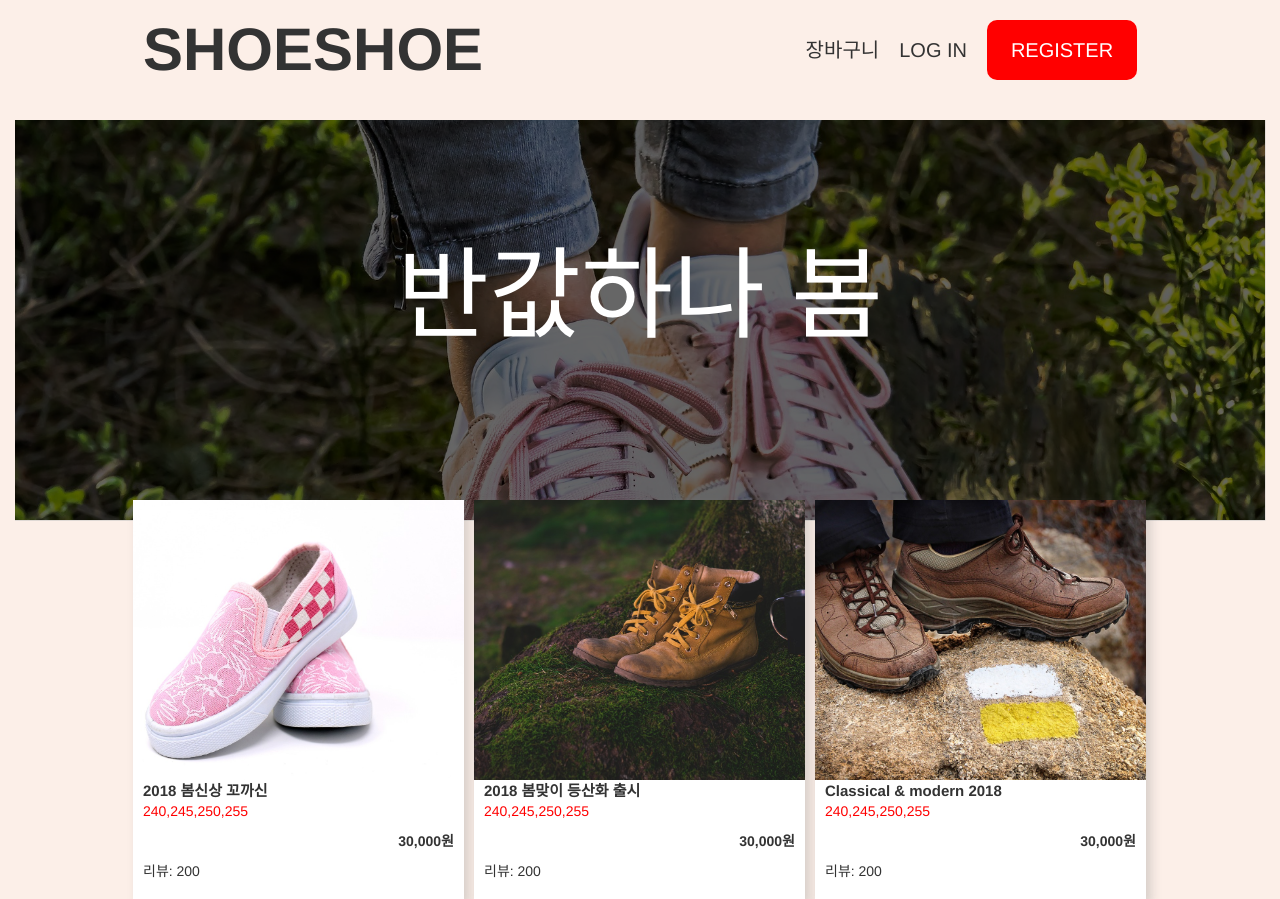
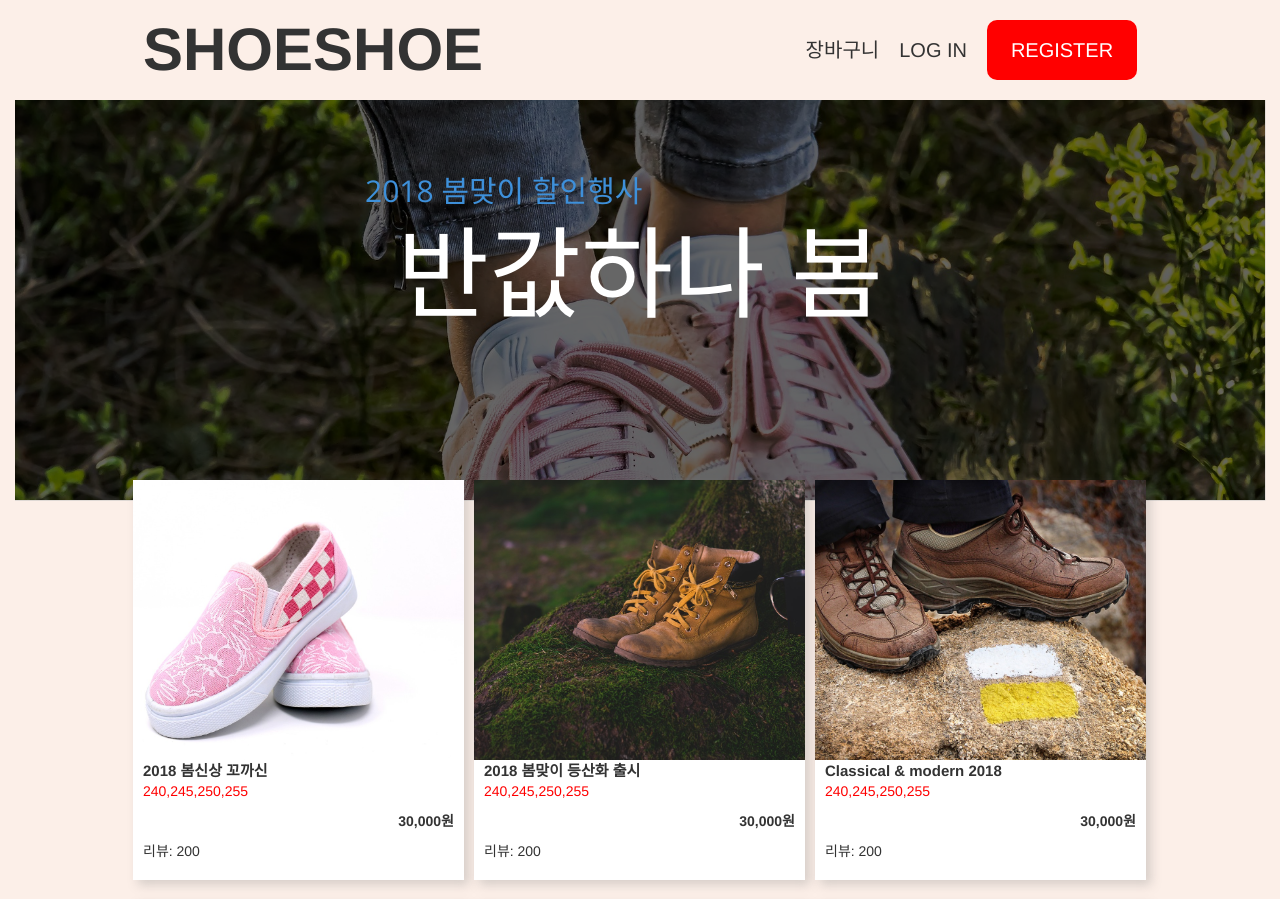
Before and after one commit to GAIUS8/bahurim, a Django app: page / in a window 1280 px wide. Shown: the top 899 px of the page. Run offline with Django 3.2, Linux system fonts and the light colour scheme; style sheets or scripts are compiled from the project's sources; parts of the project's set-up code (start-up, migrations or seed data) failed here and were passed over; some libraries are stand-ins or nearby versions.

Commit message:
main template 수정

```diff
--- a/static/css/main.css
+++ b/static/css/main.css
@@ -15,6 +15,14 @@
     background-repeat: no-repeat;
     background-size: 100%;
     filter: brightness(0.4); }
+  .main-board .main-banner p.main-sub-title {
+    top: 0;
+    width: 100%;
+    position: absolute;
+    color: #3e90da;
+    font-size: 30px;
+    padding-top: 70px;
+    padding-left: 350px; }
   .main-board .main-banner p.first-message {
     top: 0;
     width: 100%;
--- a/static/sass/main.scss
+++ b/static/sass/main.scss
@@ -18,6 +18,16 @@
       background-repeat: no-repeat;
       background-size: 100%;
       filter: brightness(0.4);
+    }
+    p.main-sub-title {
+      top: 0;
+      width: 100%;
+      position: absolute;
+      color: #3e90da;
+      font-size: 30px;
+      padding-top: 70px;
+      padding-left: 350px;
+
     }
     p.first-message {
       top: 0;
--- a/templates/main.html
+++ b/templates/main.html
@@ -6,8 +6,8 @@
         <div class="container-fluid">
             <div class="main-banner">
                 <div class="background-image"></div>
+                <p class="main-sub-title">2018 봄맞이 할인행사</p>
                 <p class="first-message">반값하나 봄</p>
-                <h3></h3>
             </div>
         </div>
     </div>
```
Also changed, not shown: 1 other file.
